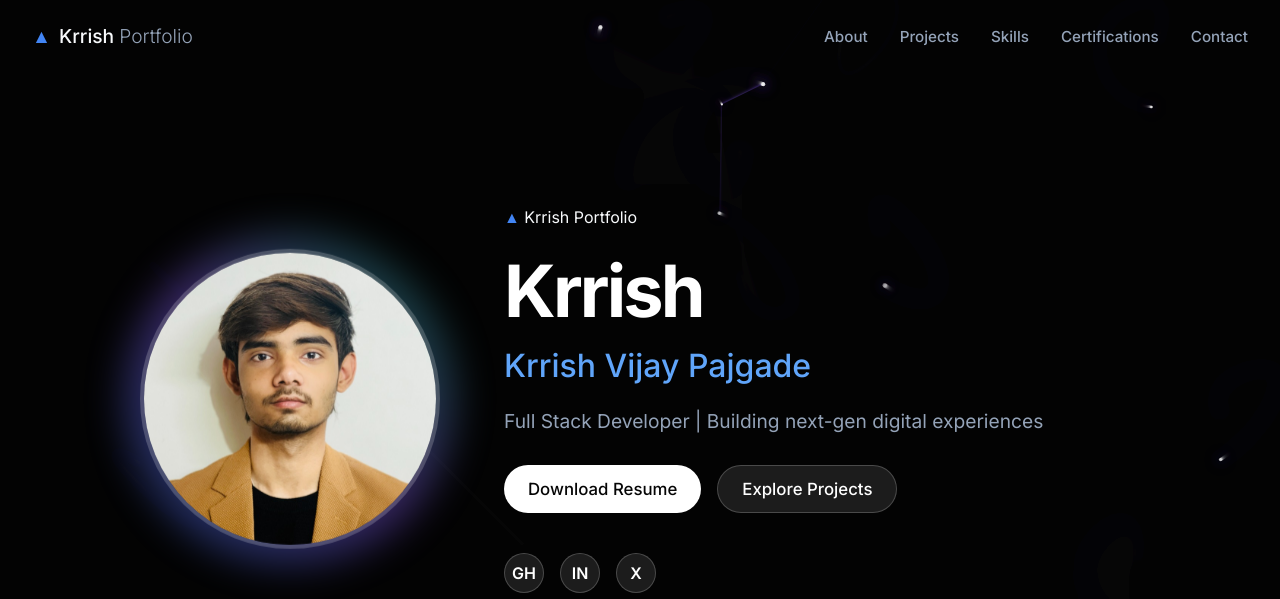
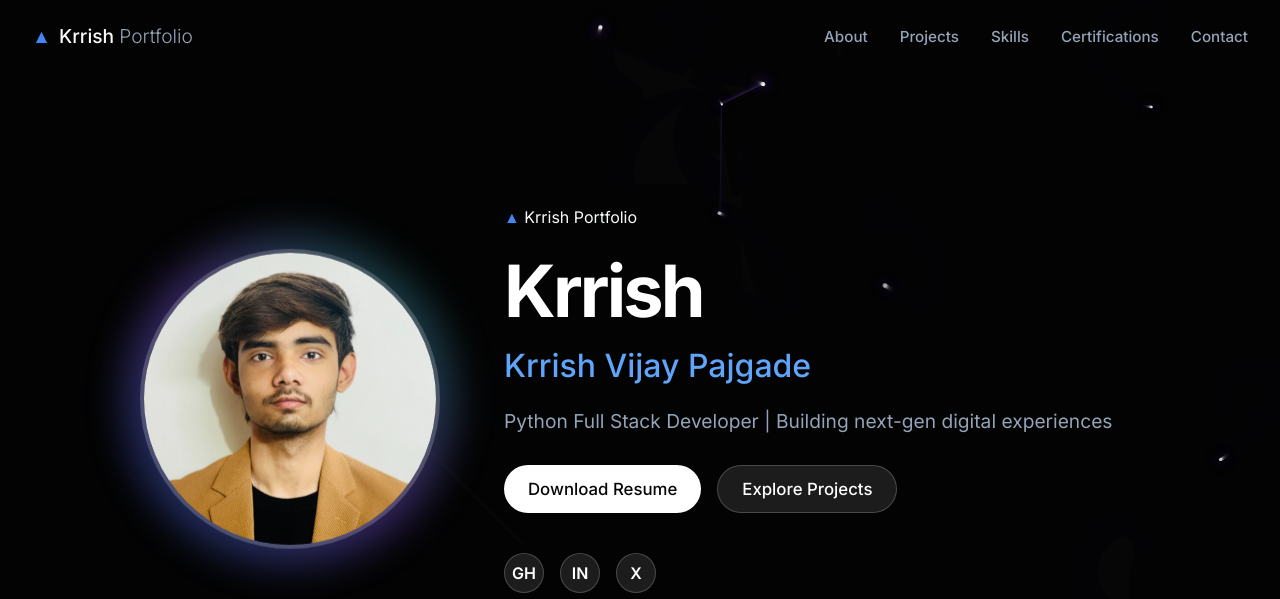
Before and after one commit to krrish0500/portfolio, a Flask app: page / in a window 1280 px wide. Shown: the top 599 px of the page. Run offline with Flask 3, Linux system fonts and the light colour scheme.

Commit message:
Updated hero tagline to Python Full Stack Developer

```diff
--- a/templates/index.html
+++ b/templates/index.html
@@ -47,7 +47,7 @@
                 </div>
                 <h1 class="hero-title">Krrish</h1>
                 <h2 class="hero-subtitle">Krrish Vijay Pajgade</h2>
-                <p class="hero-tagline">Full Stack Developer | Building next-gen digital experiences</p>
+                <p class="hero-tagline">Python Full Stack Developer | Building next-gen digital experiences</p>
                 <div class="hero-buttons">
                     <a href="https://drive.google.com/file/d/1V3iDTVkxDvpjZkhcgh7PXxp6nj12zS3f/view?usp=share_link" target="_blank" class="btn btn-solid">Download Resume</a>
                     <a href="#projects" class="btn btn-outline">Explore Projects</a>
```
